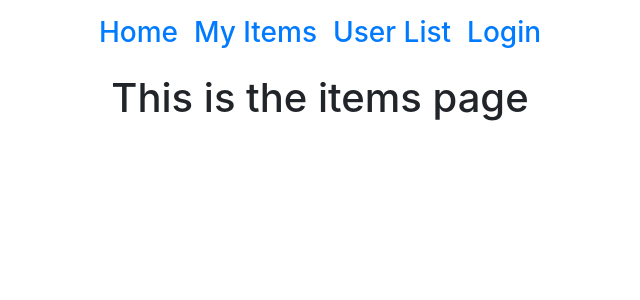
After one commit to zforre/7.4-hey-neighbor, a Django app: page /myitems/ in a window 1280 px wide. The commit adds this page. Shown: the top 300 px of the page, without its empty margins (320-960 px from the left). Run offline with Django 3.2, Linux system fonts and the light colour scheme; some libraries are stand-ins or nearby versions.

Commit message:
adds static content to my items and user list html

```diff
--- a/tools/models.py
+++ b/tools/models.py
@@ -4,5 +4,7 @@ from django.db import models
 class Tool(models.Model):
     name = models.CharField(max_length=50)
 
+    owner = models.CharField(max_length=50)
+
     def __str__(self):
         return self.name
--- a/tools/templates/tools/header.html
+++ b/tools/templates/tools/header.html
@@ -1,8 +1,8 @@
 <nav class="row">
     <ul class="col d-flex justify-content-center">
         <h3><li class="mt-3 mr-3"><a href="{% url 'tools:index' %}">Home</a></li></h3>
-        <h3><li class="mt-3 mr-3"><a href="{% url 'tools:index' %}">My Items</a></li></h3>
-        <h3><li class="mt-3 mr-3"><a href="{% url 'tools:index' %}">User List</a></li></h3>
+        <h3><li class="mt-3 mr-3"><a href="{% url 'tools:myitems' %}">My Items</a></li></h3>
+        <h3><li class="mt-3 mr-3"><a href="{% url 'tools:userlist' %}">User List</a></li></h3>
 
 
         {% if request.user.is_superuser %}
--- /dev/null
+++ b/tools/templates/tools/myitems.html
@@ -0,0 +1,7 @@
+{% extends 'tools/base.html' %}
+
+{% block content %}
+
+<h1>This is the items page</h1>
+
+{% endblock content %}
--- a/tools/urls.py
+++ b/tools/urls.py
@@ -6,4 +6,6 @@ app_name= 'tools'
 
 urlpatterns = [
     path('', views.IndexView.as_view(), name='index'),
+    path('myitems/', views.ItemView.as_view(), name='myitems'),
+    path('userlist/', views.UserView.as_view(), name='userlist')
 ]
--- a/tools/views.py
+++ b/tools/views.py
@@ -6,3 +6,11 @@ from .models import Tool
 class IndexView(generic.TemplateView):
     template_name = 'tools/index.html'
     model = Tool
+
+class ItemView(generic.ListView):
+    template_name = 'tools/myitems.html'
+    model = Tool
+
+class UserView(generic.TemplateView):
+    template_name = 'tools/userlist.html'
+    model = Tool
```
Also changed, not shown: tools/templates/tools/userlist.html (added, +7 -0 lines).
